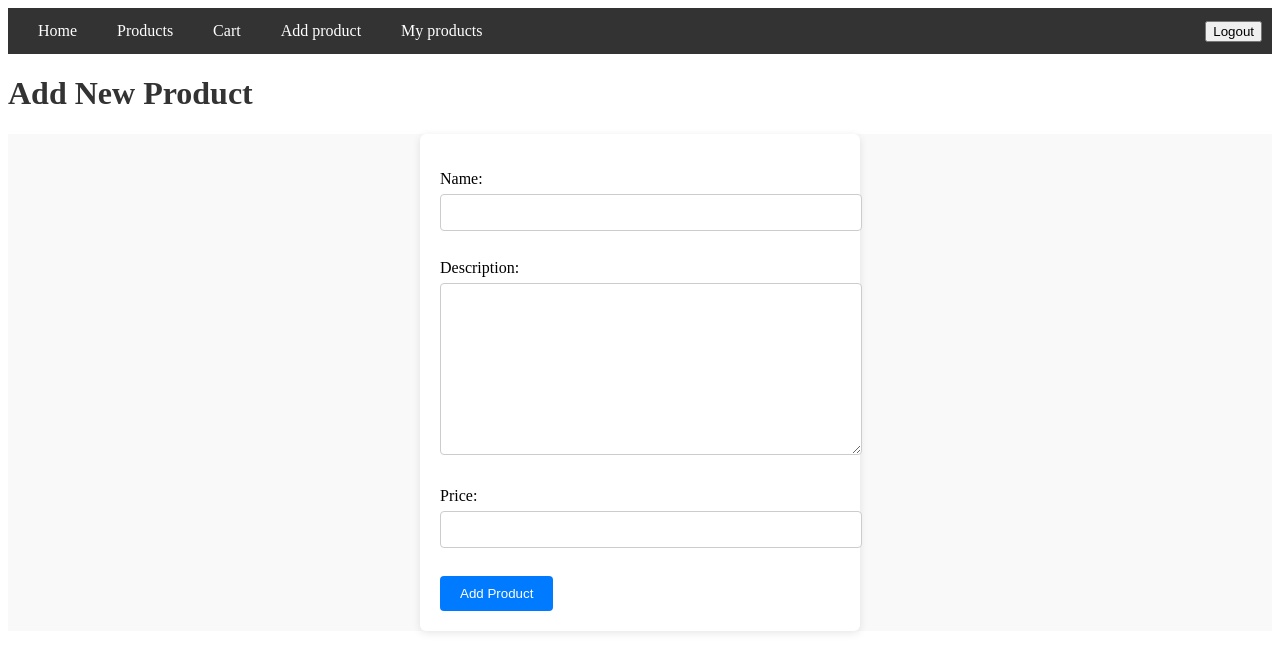
After one commit to KarthikD523/Django_project, a Django app: page /polls/add_product/ in a window 1280 px wide. The commit adds this page. Shown: the top 672 px of the page. Run offline with Django 4.2, Linux system fonts and the light colour scheme; a user stored in the database is signed in.

Commit message:
Created Add-product functionality

```diff
--- a/mysite/polls/forms.py
+++ b/mysite/polls/forms.py
@@ -1,5 +1,6 @@
 from django import forms
 from django.contrib.auth.models import User
+from .models import Product
 
 class RegisterForm(forms.ModelForm):
     password=forms.CharField(widget=forms.PasswordInput)
@@ -16,3 +17,10 @@ class RegisterForm(forms.ModelForm):
         if password and password_confirm and password!=password_confirm:
                 raise forms.ValidationError("Passwords doesnt match")
         return cleaned_data
+
+
+class AddProductForm(forms.ModelForm):
+
+     class Meta:
+          model=Product
+          fields=['name','description','price']
--- a/mysite/polls/models.py
+++ b/mysite/polls/models.py
@@ -29,6 +29,7 @@ class Product(models.Model):
     name = models.CharField(max_length=200)
     price = models.DecimalField(max_digits=10, decimal_places=2)  # allows decimals like 100.50
     description = models.TextField()
+    created_by = models.ForeignKey(User,null=True, on_delete=models.CASCADE)
 
     def __str__(self):
         return self.name
--- /dev/null
+++ b/mysite/polls/templates/ecommerce/add_product.html
@@ -0,0 +1,59 @@
+{% extends "./navbar.html" %}
+{% block title %}Add Product - MyShop{% endblock %}
+
+{% block content %}
+<h1>Add New Product</h1>
+<div class="Product-div">
+
+
+<form method="POST" action="{% url 'polls:add_product' %}" class="add-product-form">
+    {% csrf_token %}
+    {{ form.as_p }}
+    <button type="submit" class="add-button">Add Product</button>
+</form>
+</div>
+<style>
+    h1 {
+        color: #333;
+    }
+
+    .Product-div{
+        display: flex;
+        justify-content: center;
+
+
+        background-color: #f9f9f9;
+    }
+    .add-product-form {
+
+        background: white;
+        padding: 20px;
+        border-radius: 6px;
+        max-width: 400px;
+        box-shadow: 0 2px 8px rgba(0,0,0,0.1);
+    }
+    input, textarea, select {
+        width: 100%;
+        padding: 10px;
+        margin: 6px 0 12px 0;
+        border: 1px solid #ccc;
+        border-radius: 4px;
+    }
+    .add-button{
+        background: #007bff;
+        color: white;
+        padding: 10px 20px;
+        border: none;
+        border-radius: 4px;
+        cursor: pointer;
+    }
+    .add-button:hover {
+        background: #0056b3;
+    }
+    .errorlist {
+        color: red;
+        font-size: 0.9em;
+        margin-bottom: 10px;
+    }
+</style>
+{% endblock %}
--- a/mysite/polls/templates/ecommerce/navbar.html
+++ b/mysite/polls/templates/ecommerce/navbar.html
@@ -36,6 +36,8 @@
     <a href="{% url 'polls:home' %}">Home</a>
     <a href="{% url 'polls:products' %}">Products</a>
     <a href="{% url 'polls:cart' %}">Cart</a>
+    <a href="{% url 'polls:add_product' %}">Add product</a>
+    <a href="{% url 'polls:my_products' %}">My products</a>
     <form method="POST" action="{% url 'polls:logout' %}">
         {% csrf_token %}
         <button type="submit">Logout</button>
--- a/mysite/polls/urls.py
+++ b/mysite/polls/urls.py
@@ -24,4 +24,7 @@ urlpatterns = [
     path("product_description/<int:product_id>/", views.view_product_description, name="product_description"),
     path("addtocart/<int:product_id>/",views.add_to_cart,name="add_to_cart"),
 
+    path("add_product/",views.add_product,name='add_product'),
+     path("my_products/",views.my_products,name='my_products')
+
 ]
--- a/mysite/polls/views.py
+++ b/mysite/polls/views.py
@@ -6,7 +6,7 @@ from django.contrib.auth.mixins import LoginRequiredMixin
 from django.views.decorators.http import require_GET,require_POST
 from django.views import View
 from django.contrib.auth.models import User
-from .forms import RegisterForm
+from .forms import RegisterForm,AddProductForm
 
 from .models import Question
 from .models import Product,Cart,CartItem
@@ -168,3 +168,22 @@ def add_to_cart(request,product_id):
         return redirect('polls:products')
     else:
         return HttpResponse("Invalid request method.", status=405)
+
+@login_required
+def add_product(request):
+    if request.method=="POST":
+        form=AddProductForm(request.POST)
+        if form.is_valid():
+            product = form.save(commit=False)
+            product.created_by = request.user  # set the logged-in user
+            product.save()
+            return redirect('polls:products')
+    else:
+         form=AddProductForm()
+    return render(request,'ecommerce/add_product.html',{'form':form})
+
+
+@login_required
+def my_products(request):
+    products=Product.objects.filter(created_by=request.user)
+    return render(request, 'ecommerce/myproducts.html', {'products': products})
```
Also changed, not shown: mysite/polls/templates/ecommerce/myproducts.html (added, +80 -0 lines), mysite/db.sqlite3, mysite/polls/migrations/0004_product_created_by.py (added).
